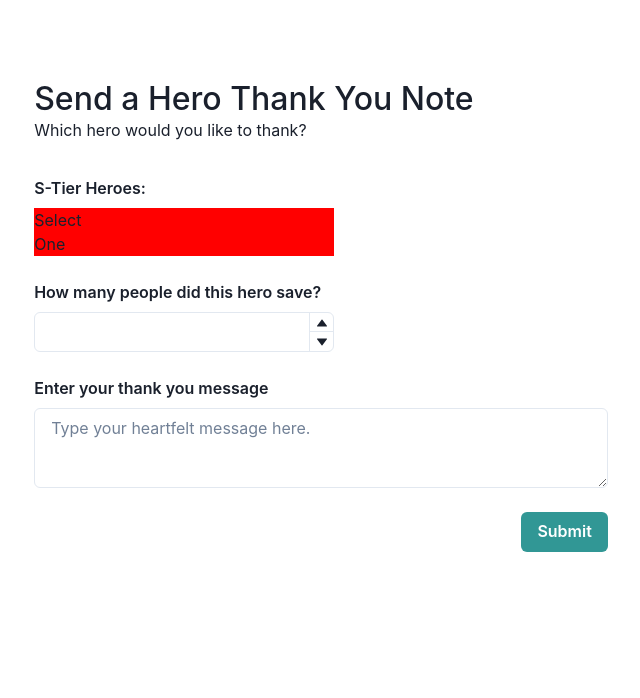
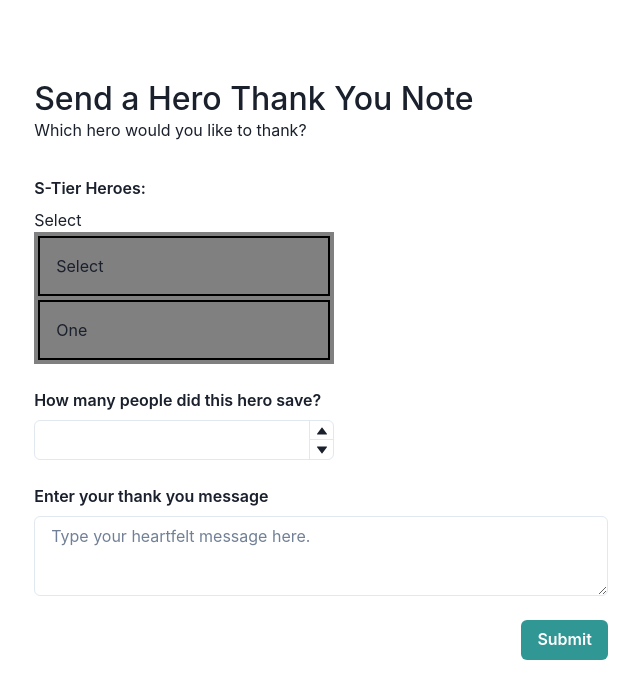
Before and after one commit to joyliu-q/chakrathon-select, a React (Create React App) app: page / in a window 1280 px wide. Shown: the top 698 px of the page, without its empty margins (319-959 px from the left). Built offline with nearby package versions, Linux system fonts and the light colour scheme.

Commit message:
:tada: Wtf how did this actually work

```diff
--- a/src/components/select.tsx
+++ b/src/components/select.tsx
@@ -46,7 +46,7 @@ export const Select = forwardRef<SelectProps, "select">((props, _ref) => {
     }
   }
 
-  const [state, dispatch] = React.useReducer(reducer, { value: placeholder ?? "" });
+  const [state, dispatch] = React.useReducer(reducer, { value: placeholder ?? "Select" });
 
   return (
     <Flex
@@ -56,7 +56,7 @@ export const Select = forwardRef<SelectProps, "select">((props, _ref) => {
     >
       <>
         <Text>{state.value ?? placeholder}</Text>
-        <Box bgColor="red">
+        <Box bgColor="grey">
           {
             React.Children.map(props.children, child => {
               // Checking isValidElement is the safe way and avoids a typescript
@@ -83,9 +83,14 @@ export const SelectOption: React.FC<SelectOptionProps> = (props) => {
 
   console.log(props);
   return (
-    <Flex onClick={() => {
-      if (props.handleClick && props.value) {props.handleClick(props.value)};
-    }}>
+    <Flex
+      onClick={() => {
+        if (props.handleClick && props.value) {props.handleClick(props.value)};
+      }}
+      p={4}
+      m={1}
+      border="2px black solid"
+    >
       {children}
     </Flex>
   );
```
